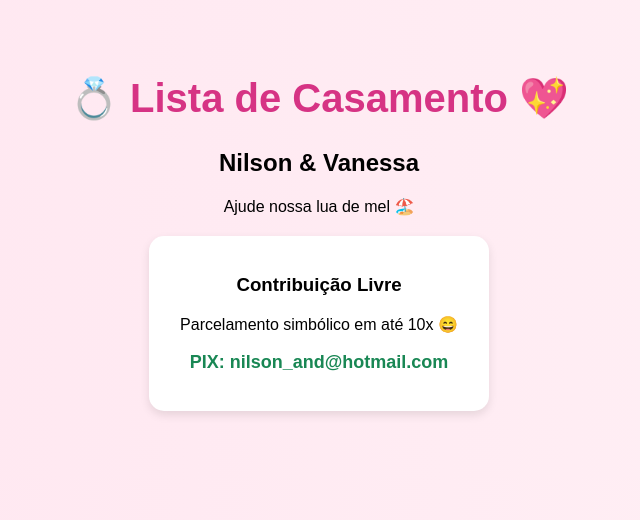
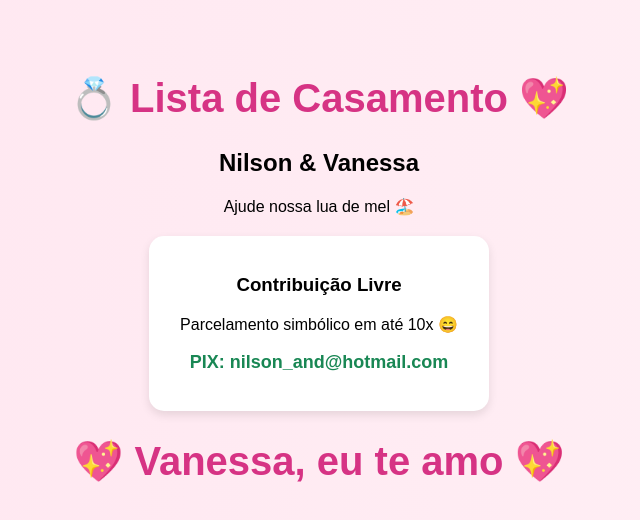
Before and after one commit to nilsonvanessa/NILSONEVANESSA, a plain HTML site: page index.html in a window 1280 px wide. Shown: the whole page, without its empty margins (321-961 px from the left). Drawn offline with Linux system fonts and the light colour scheme.

Commit message:
Add love message to index.html
Added a new heading expressing love.

```diff
--- a/index.html
+++ b/index.html
@@ -41,6 +41,11 @@
     <p>Parcelamento simbólico em até 10x 😄</p>
     <p class="pix">PIX: nilson_and@hotmail.com</p>
   </div>
+  <body>
+
+  <h1>💖 Vanessa, eu te amo 💖</h1>
+
+</body>
 
 </body>
 </html>
```
